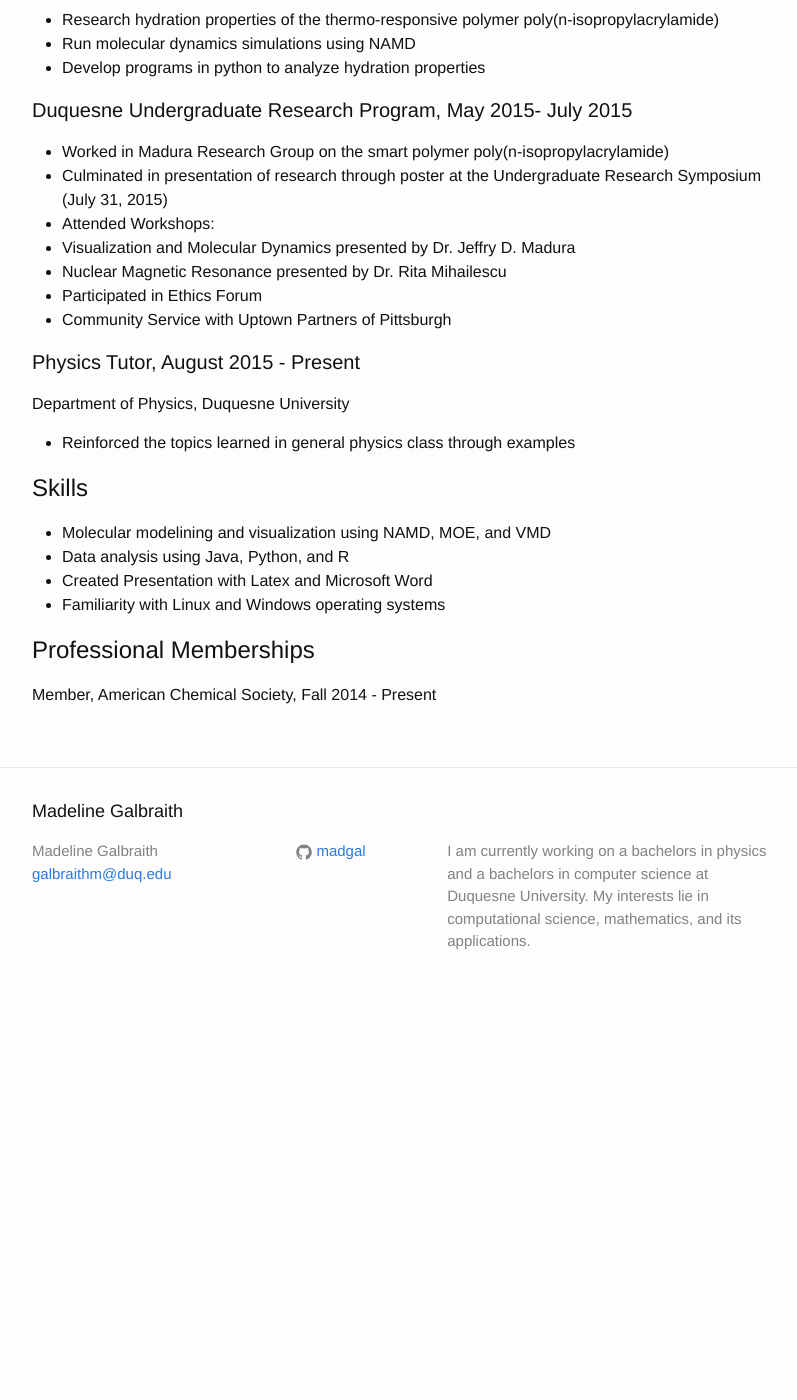
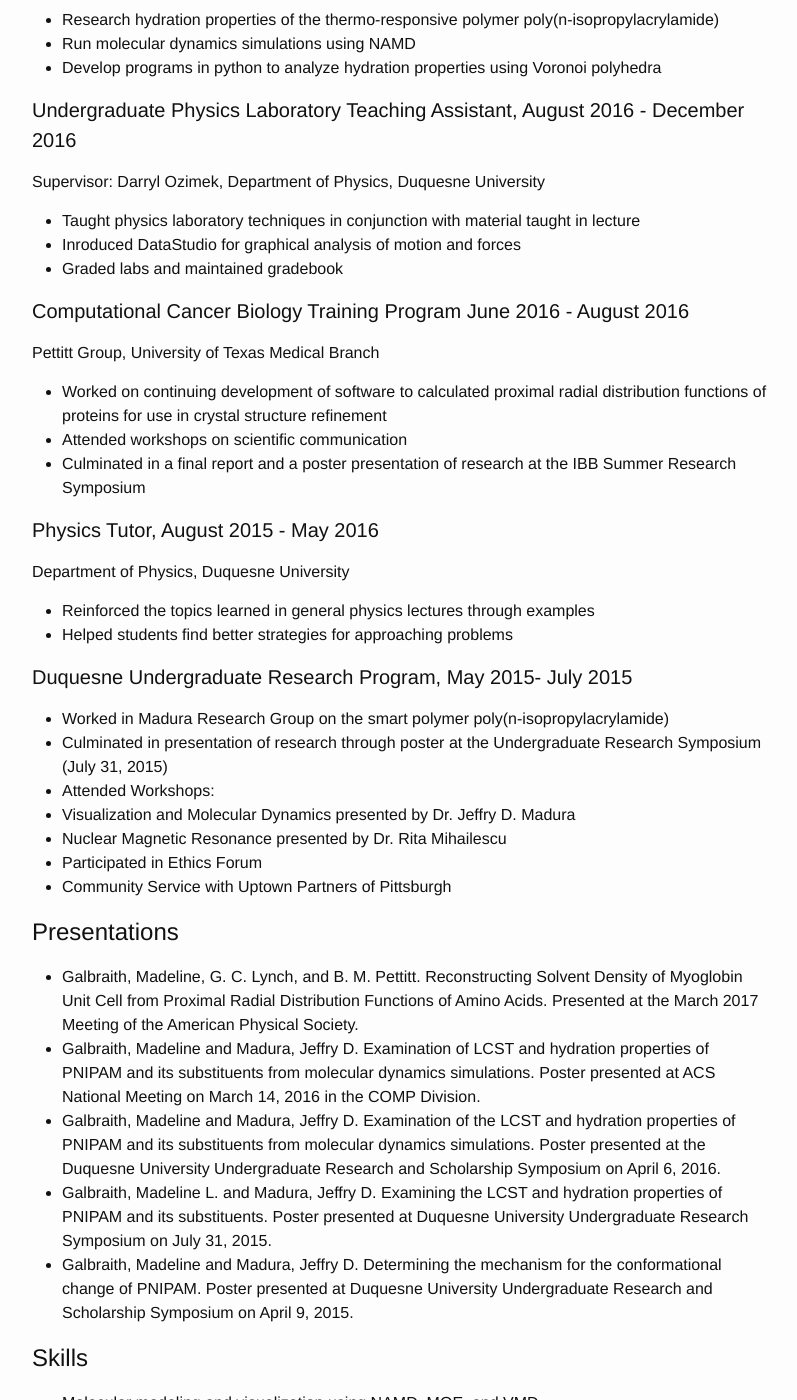
Before and after one commit to madgal/madgal.github.io, a Jekyll site: the page built from resume.md, in a window 1280 px wide and 1400 px high, scrolled down 567 px. Shown: the whole window, without its empty margins (238-1035 px from the left). Built offline with Jekyll 4.4.1, drawn with Linux system fonts in a browser that asks for light colours; before the commit the page ends 1580 px from its top, so only the background shows below that; some of the changed text lies outside the part shown.

Commit message:
Updated resume and where code samples can be seen

```diff
--- a/resume.md
+++ b/resume.md
@@ -10,21 +10,43 @@
 
 #### Dual Degree:
 
-+ Bachelor of Science in Computer Science
 + Bachelor of Science in Physics
++ Bachelor of Arts in Computer Science
 + Minor: Mathematics
 + GPA: 4.0
 + Expected Graduation: May 2018
 
 # Professional Experience
 
-#### Computational Research, October 2014 - Present
+
+
+#### Computational Research, October 2014 - Spring 2017
 
 Madura Research Group, Duquesne University
 
 + Research hydration properties of the thermo-responsive polymer poly(n-isopropylacrylamide)
 + Run molecular dynamics simulations using NAMD
-+ Develop programs in python to analyze hydration properties
++ Develop programs in python to analyze hydration properties using Voronoi polyhedra
+
+#### Undergraduate Physics Laboratory Teaching Assistant, August 2016 - December 2016
+Supervisor: Darryl Ozimek, Department of Physics, Duquesne University
++ Taught physics laboratory techniques in conjunction with material taught in lecture
++ Inroduced DataStudio for graphical analysis of motion and forces
++ Graded labs and maintained gradebook
+
+#### Computational Cancer Biology Training Program June 2016 - August 2016
+
+Pettitt Group, University of Texas Medical Branch
+
++ Worked on continuing development of software to calculated proximal radial distribution functions of proteins for use in crystal structure refinement
++ Attended workshops on scientific communication
++ Culminated in a final report and a poster presentation of research at the IBB Summer Research Symposium
+
+#### Physics Tutor, August 2015 - May 2016
+Department of Physics, Duquesne University
+
++ Reinforced the topics learned in general physics lectures through examples
++ Helped students find better strategies for approaching problems
 
 #### Duquesne Undergraduate Research Program, May 2015- July 2015
 + Worked in Madura Research Group on the smart polymer poly(n-isopropylacrylamide)
@@ -35,16 +57,28 @@
 + Participated in Ethics Forum
 + Community Service with Uptown Partners of Pittsburgh
 
-#### Physics Tutor, August 2015 - Present
-Department of Physics, Duquesne University
-
-+ Reinforced the topics learned in general physics class through examples
+# Presentations
++ Galbraith, Madeline, G. C. Lynch, and B. M. Pettitt. Reconstructing Solvent Density of Myoglobin Unit Cell from Proximal Radial Distribution Functions of Amino Acids. Presented at the March 2017 Meeting of the American Physical Society.
++ Galbraith, Madeline and Madura, Jeffry D. Examination of LCST and hydration properties of PNIPAM and its substituents from molecular dynamics simulations. Poster presented at ACS National Meeting on March 14, 2016 in the COMP Division.
++ Galbraith, Madeline and Madura, Jeffry D. Examination of the LCST and hydration properties of PNIPAM and its substituents from molecular dynamics simulations. Poster presented at the Duquesne University Undergraduate Research and Scholarship Symposium on April 6, 2016.
++ Galbraith, Madeline L. and Madura, Jeffry D. Examining the LCST and hydration properties of PNIPAM and its substituents. Poster presented at Duquesne University Undergraduate Research Symposium on July 31, 2015.
++ Galbraith, Madeline and Madura, Jeffry D. Determining the mechanism for the conformational change of PNIPAM. Poster presented at Duquesne University Undergraduate Research and Scholarship Symposium on April 9, 2015.
 
 # Skills
-+ Molecular modelining and visualization using NAMD, MOE, and VMD
-+ Data analysis using Java, Python, and R
-+ Created Presentation with Latex and Microsoft Word
++ Molecular modeling and visualization using NAMD, MOE, and VMD
++ Quantum Mechanical Calculations with Quantum Package and QMCPACK
++ Statistical and graphical analysis with Python and R
++ Scientific programming in Python and Fortran
++ Scripting with Python and Bash
++ Minor coding done in Jasmin, C++, and Matlab
++ Experimental lab data analysis with Vernier LoggerPro, PASCO DataStudio
++ Presentation and writing skills with Latex and Microsoft office
 + Familiarity with Linux and Windows operating systems
 
+# Awards
++ Goldwater Fellow, Spring 2017
+
 # Professional Memberships
+Member, Sigma Pi Sigma, Physics Honor Society, Spring 2016 - Present
+Member, American Physical Society, January 2016 - Present
 Member, American Chemical Society, Fall 2014 - Present
```
Also changed, not shown: ExampleCode.md (+1 -3 lines).
